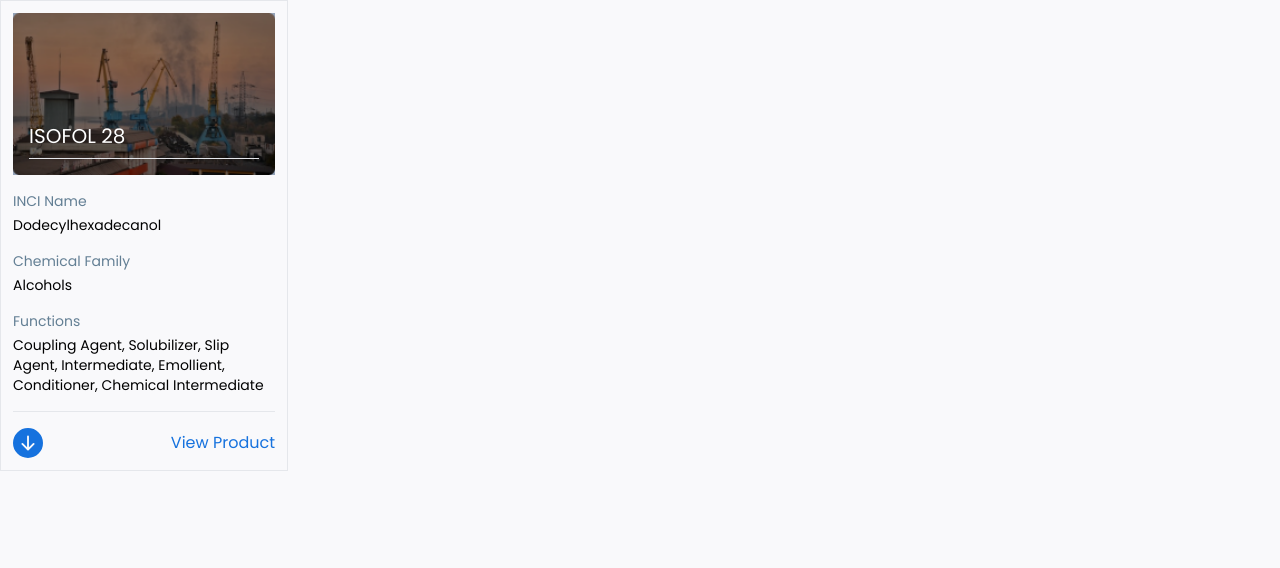
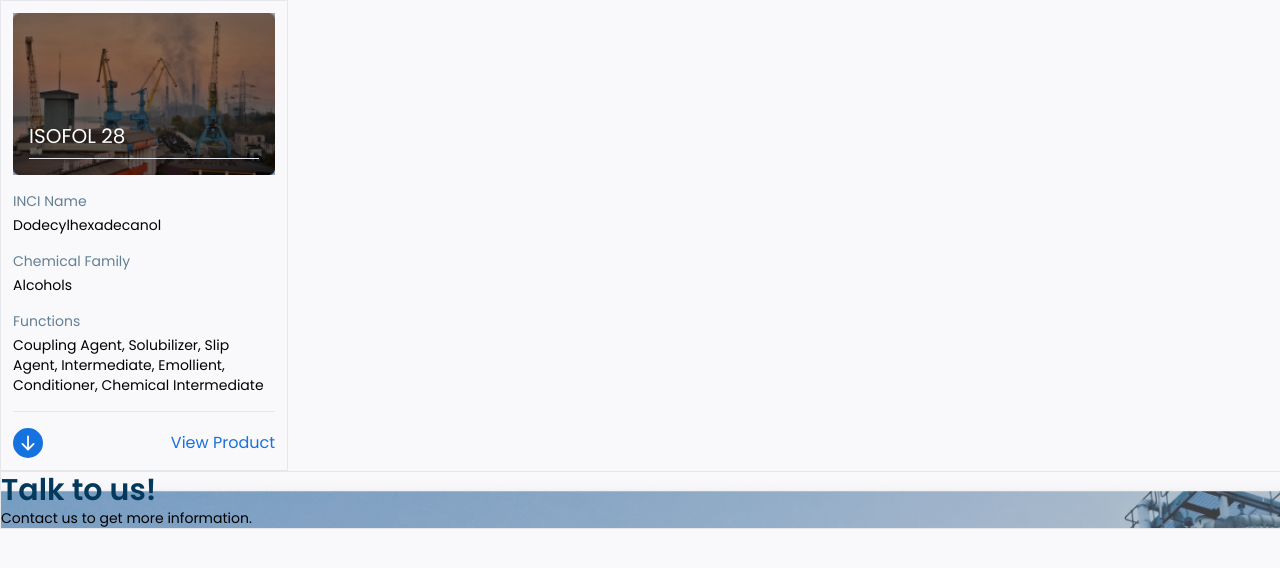
Before and after one commit to maheshpatil132/internship_frontend, a React (Create React App) app: page /company in a window 1280 px wide. Shown: the top 568 px of the page. Built offline with nearby package versions, Linux system fonts and the light colour scheme.

Commit message:
added routing

```diff
--- a/src/components/CompanyBox.js
+++ b/src/components/CompanyBox.js
@@ -1,6 +1,7 @@
 import React from 'react'
 import img from '../images/company.png'
 import {BsArrowDownCircleFill} from 'react-icons/bs'
+import Footer from './Footer'
 
 const CompanyBox = () => {
     return (
@@ -35,6 +36,8 @@
                     <h3 className=' cursor-pointer text-base'>View Product</h3>
                 </div>
             </div>
+
+            <Footer/>
         </div>
     )
 }
--- a/src/components/Footer.js
+++ b/src/components/Footer.js
@@ -2,8 +2,14 @@
 
 const Footer = () => {
   return (
-    <div className='footer  border'>
-        <p>Lorem ipsum dolor sit amet consectetur adipisicing elit. Eius doloremque, possimus commodi necessitatibus, dolor et dolorum corrupti esse, officiis ducimus laboriosam cupiditate repellat eum illo modi. Similique perspiciatis esse porro et magni. Odio quod sint aut accusamus tempore at doloremque obcaecati magni! Itaque quas a facere? Eligendi quo atque earum doloremque magnam dolore fugiat ut molestias, ab, esse hic aperiam?</p>
+    <div className='footer  border text-sm'>
+        <div className="heading">
+          <h1 className=' text-[#04395E] font-bold text-3xl'>Talk to us! </h1>
+          <p>Contact us to get more information.</p>
+        </div>
+        <form action="">
+
+        </form>
     </div>
   )
 }
--- a/src/components/ProdDerc.js.js
+++ b/src/components/ProdDerc.js.js
@@ -7,7 +7,7 @@
 function ProdDecr() {
 	return (
 		<>
-			<div className="h-full ">
+			<div className="h-full w-4/5 ">
 
 				<div className="px-20 py-14">
 
--- a/src/components/Prodcut.js
+++ b/src/components/Prodcut.js
@@ -11,7 +11,7 @@
        <div className=' product flex-1 h-screen overflow-y-scroll '>
          <ProdDecr/>
        </div>
-       <div className='h-screen justify-between order_form px-8 py-4 flex flex-col'>
+       <div className='h-screen fixed right-0 justify-around order_form px-8 py-4 flex flex-col'>
           <OrderForm/>
           <Featues/>
        </div>
--- a/src/index.css
+++ b/src/index.css
@@ -80,13 +80,11 @@
 
 
 
-.product::-webkit-scrollbar{
-  width: 0px;
-}
 
 .footer{
   background-image: url('./images/footer.png');
   background-size: cover;
+
 }
 
 
```
